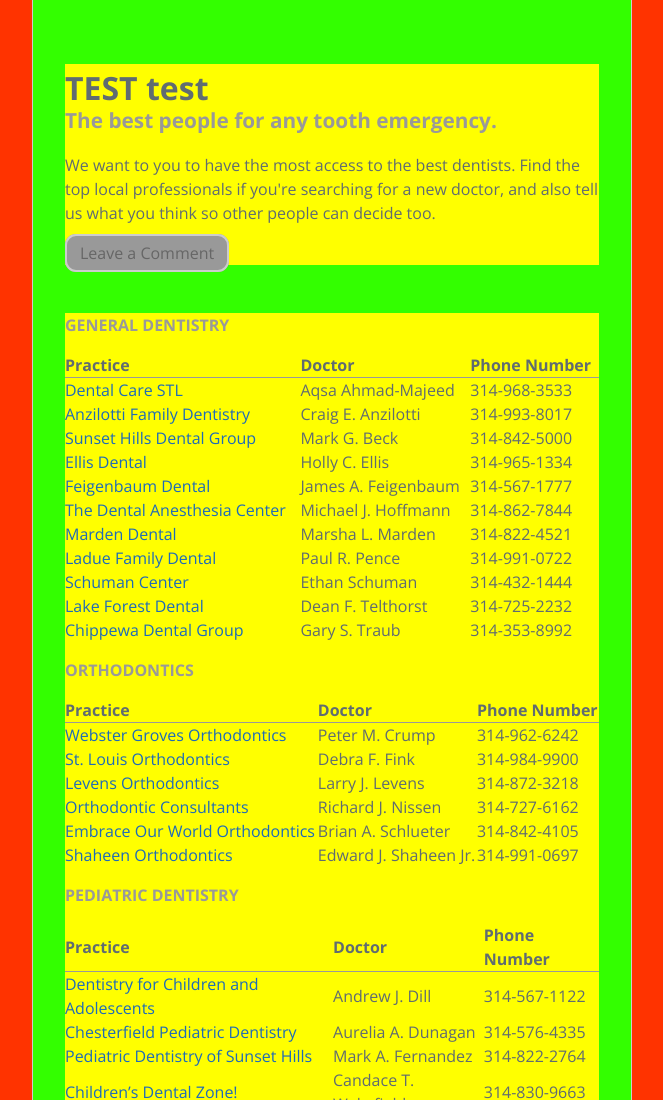
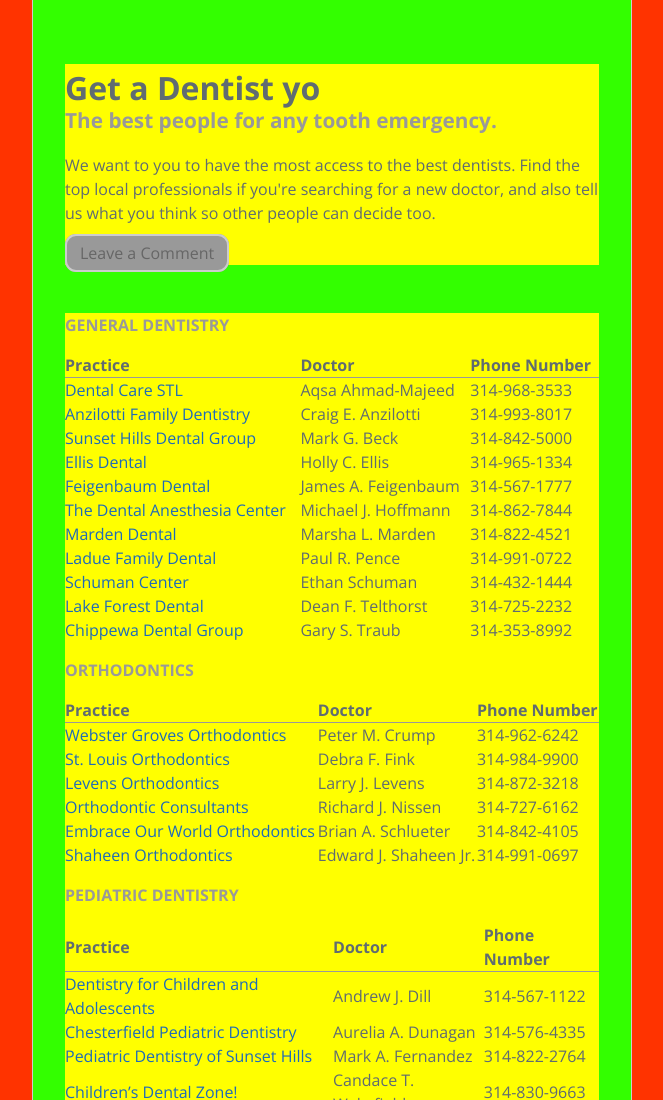
Before and after one commit to davidjraso/css-intro-lab, a plain HTML site: page index.html in a window 1280 px wide. Shown: the top 1100 px of the page, without its empty margins (308-971 px from the left). Drawn offline with nearby package versions, Linux system fonts and the light colour scheme.

Commit message:
Update index.html

```diff
--- a/index.html
+++ b/index.html
@@ -2,7 +2,7 @@
 <html lang="en-us">
   <head>
     <meta charset="UTF-8">
-    <title>HI</title>
+    <title>Dentist Directory</title>
     <meta name="viewport" content="width=device-width, initial-scale=1">
     <link rel="stylesheet" type="text/css" href="stylesheets/normalize.css" media="screen">
     <link href='https://fonts.googleapis.com/css?family=Open+Sans:400,700' rel='stylesheet' type='text/css'>
@@ -16,7 +16,7 @@
     <div class="container">
 
       <section class="page-header">
-        <h1 class="project-name">TEST test</h1>
+        <h1 class="project-name">Get a Dentist yo</h1>
         <h2 class="project-tagline">The best people for any tooth emergency.</h2>
         <p>We want to you to have the most access to the best dentists. Find the top local professionals
         if you're searching for a new doctor, and also tell us what you think so other people can decide too.</p>
```
